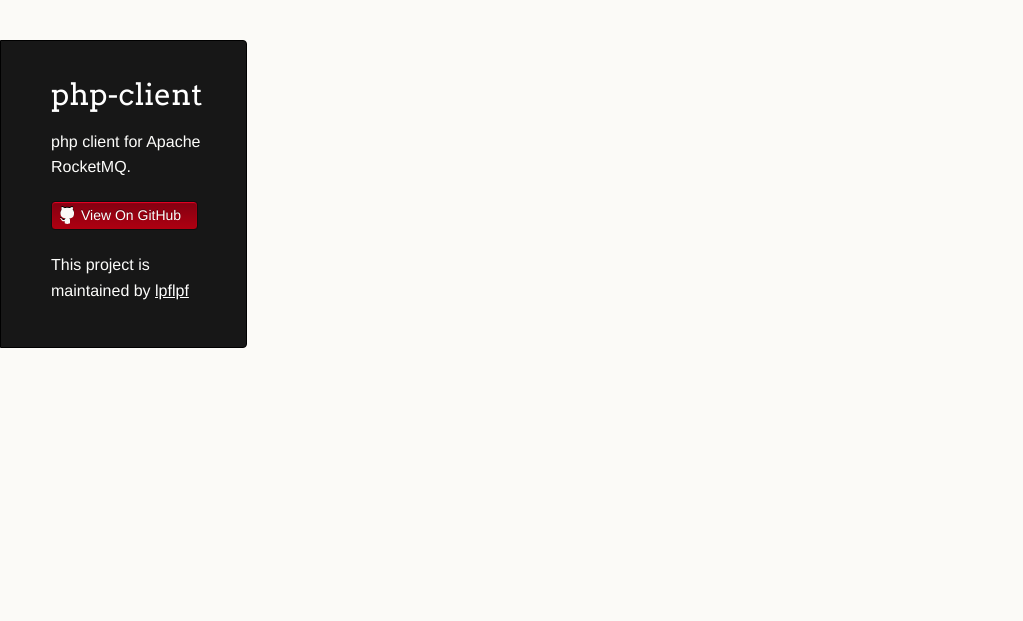
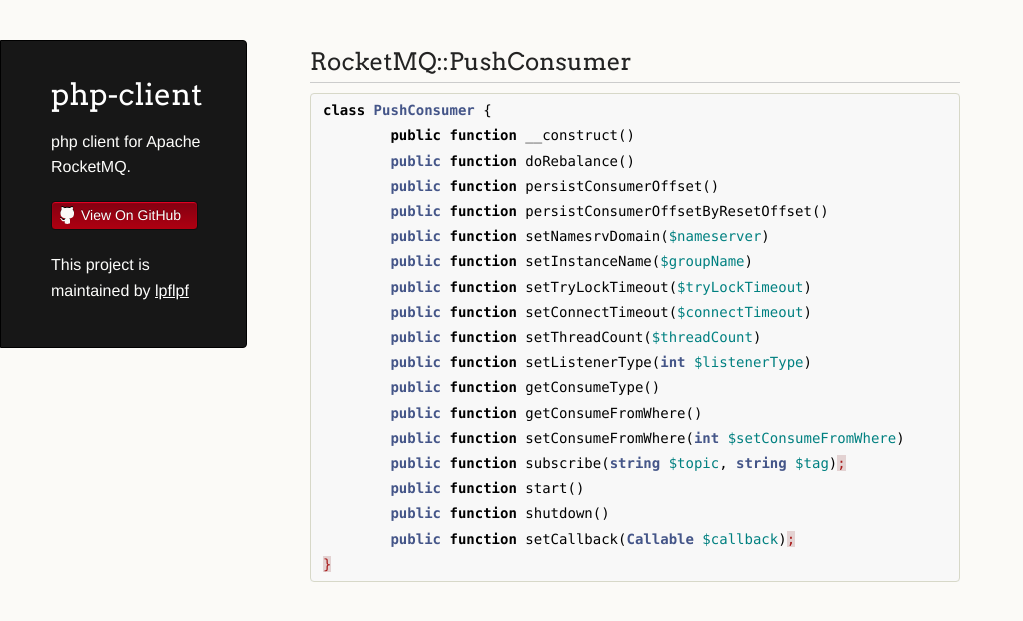
Before and after one commit to lpflpf/rocketmq-client-php, a Jekyll site: the page built from docs/push_consumer.md, in a window 1280 px wide. Shown: the top 621 px of the page, without its empty margins (0-1023 px from the left). Built offline with Jekyll 4.4.1, drawn with Linux system fonts in a browser that asks for light colours; our own code applies the rules of GitHub Pages for plain Markdown files.

Commit message:
add some docs

````diff
--- a/docs/push_consumer.md
+++ b/docs/push_consumer.md
@@ -0,0 +1,26 @@
+---
+layout: default
+---
+
+## RocketMQ::PushConsumer
+```php
+class PushConsumer {
+	public function __construct()
+	public function doRebalance()
+	public function persistConsumerOffset()
+	public function persistConsumerOffsetByResetOffset()
+	public function setNamesrvDomain($nameserver)
+	public function setInstanceName($groupName)
+	public function setTryLockTimeout($tryLockTimeout)
+	public function setConnectTimeout($connectTimeout)
+	public function setThreadCount($threadCount)
+	public function setListenerType(int $listenerType)
+	public function getConsumeType()
+	public function getConsumeFromWhere()
+	public function setConsumeFromWhere(int $setConsumeFromWhere)
+	public function subscribe(string $topic, string $tag);
+	public function start()
+	public function shutdown()
+	public function setCallback(Callable $callback);
+}
+```
````
Also changed, not shown: docs/index.md (+2 -0 lines), docs/pull_consumer.md (+18 -0 lines), docs/pull_result.md (added, +15 -0 lines).
